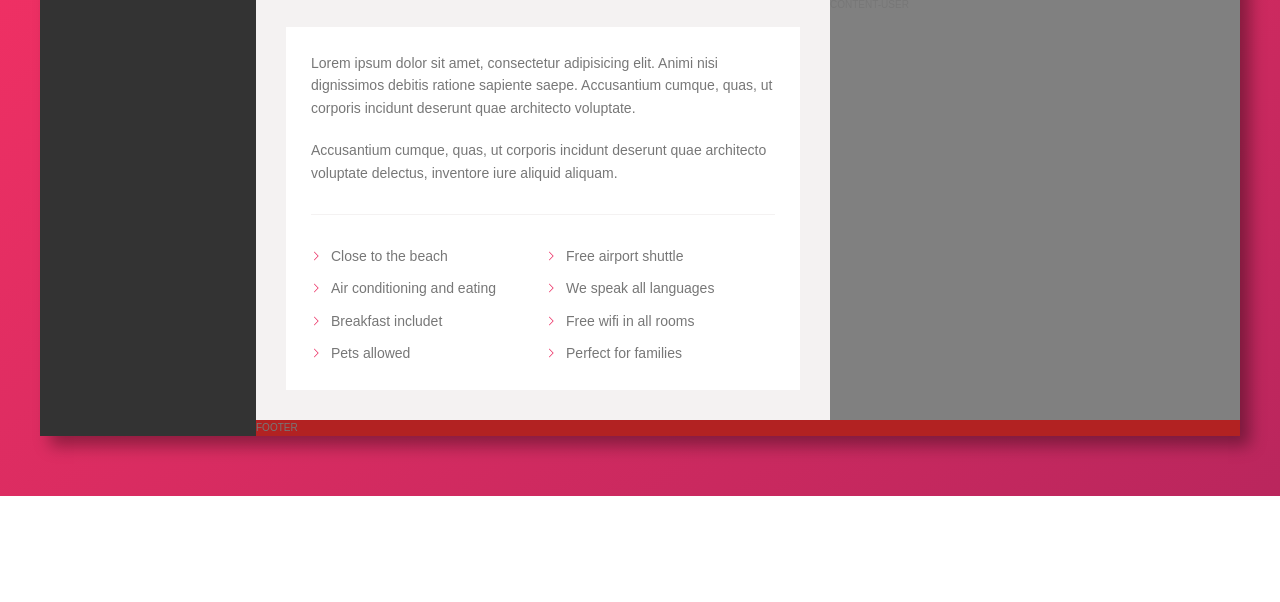
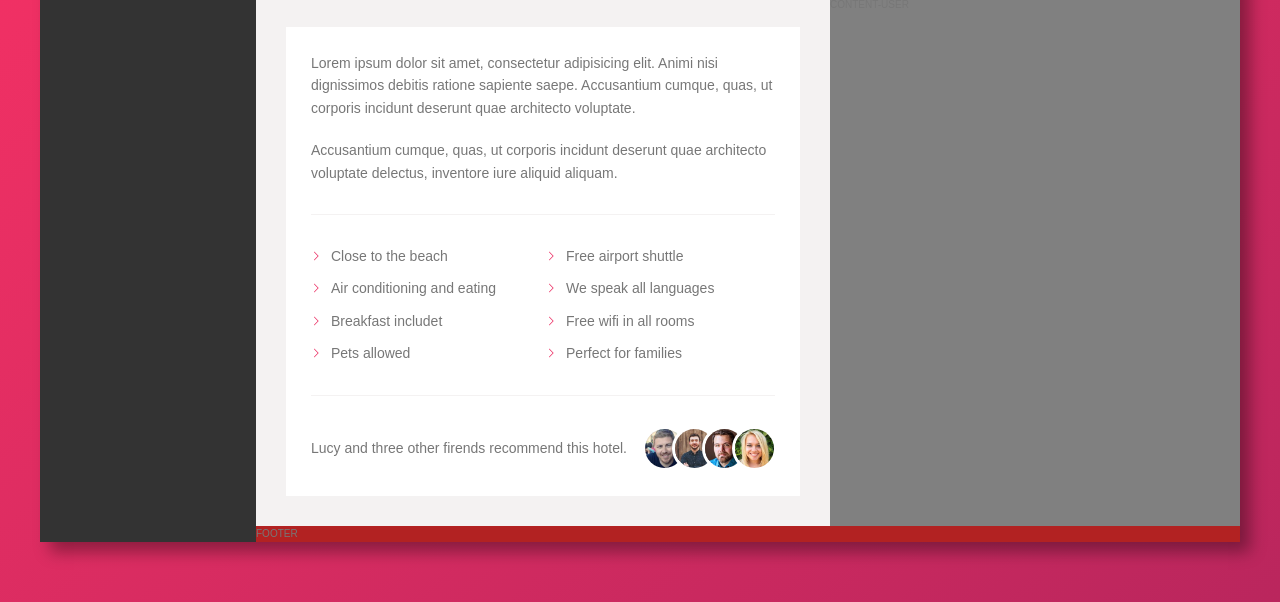
Before and after one commit to arnameti/building-trillo-with-grid, a website: page up/index.html in a window 1280 px wide. Shown: the part 447-1049 px from the top of the page. Before the commit the page ends 943 px from the top, so only its background shows below. Drawn offline with Linux system fonts and the light colour scheme.

Commit message:
building content II

```diff
--- a/sass/_content.scss
+++ b/sass/_content.scss
@@ -26,6 +26,8 @@
     grid-template-columns: repeat(2, max-content);
     grid-row-gap: 1rem;
     grid-column-gap: 5rem;
+    border-bottom: 1px solid var(--color-grey-light-2);
+    padding-bottom: 3rem;
   }
 
   &__list-item {
@@ -52,4 +54,32 @@
       mask-size: cover;
     }
   }
+
+  &__recommend {
+    display: grid;
+    grid-template-columns: repeat(2, max-content);
+    grid-column-gap: 1.5rem;
+    padding-top: 3rem;
+    align-items: center;
+  }
+
+  &__recommend-count {
+
+  }
+
+  &__recommend-friends {
+    display: grid;
+    grid-auto-flow: column;
+  }
+
+  &__recommend-pic {
+    border-radius: 50%;
+    height: 4.5rem;
+    width: 4.5rem;
+    border: 3px solid #fff;
+
+    &:not(:last-child) {
+      margin-right: -1.5rem;
+    }
+  }
 }
--- a/up/index.html
+++ b/up/index.html
@@ -162,6 +162,19 @@
             <li class="content__list-item">Pets allowed</li>
             <li class="content__list-item">Perfect for families</li>
           </ul>
+
+          <div class="content__recommend">
+            <p class="content__recommend-count">
+              Lucy and three other firends recommend this hotel.
+            </p>
+
+            <div class="content__recommend-friends">
+              <img src="../img/user-3.jpg" alt="" class="content__recommend-pic">
+              <img src="../img/user-4.jpg" alt="" class="content__recommend-pic">
+              <img src="../img/user-5.jpg" alt="" class="content__recommend-pic">
+              <img src="../img/user-6.jpg" alt="" class="content__recommend-pic">
+            </div>
+          </div>
         </div>
       </div>
       <div class="content-user">CONTENT-USER</div>
```
Also changed, not shown: up/css/style.css.
